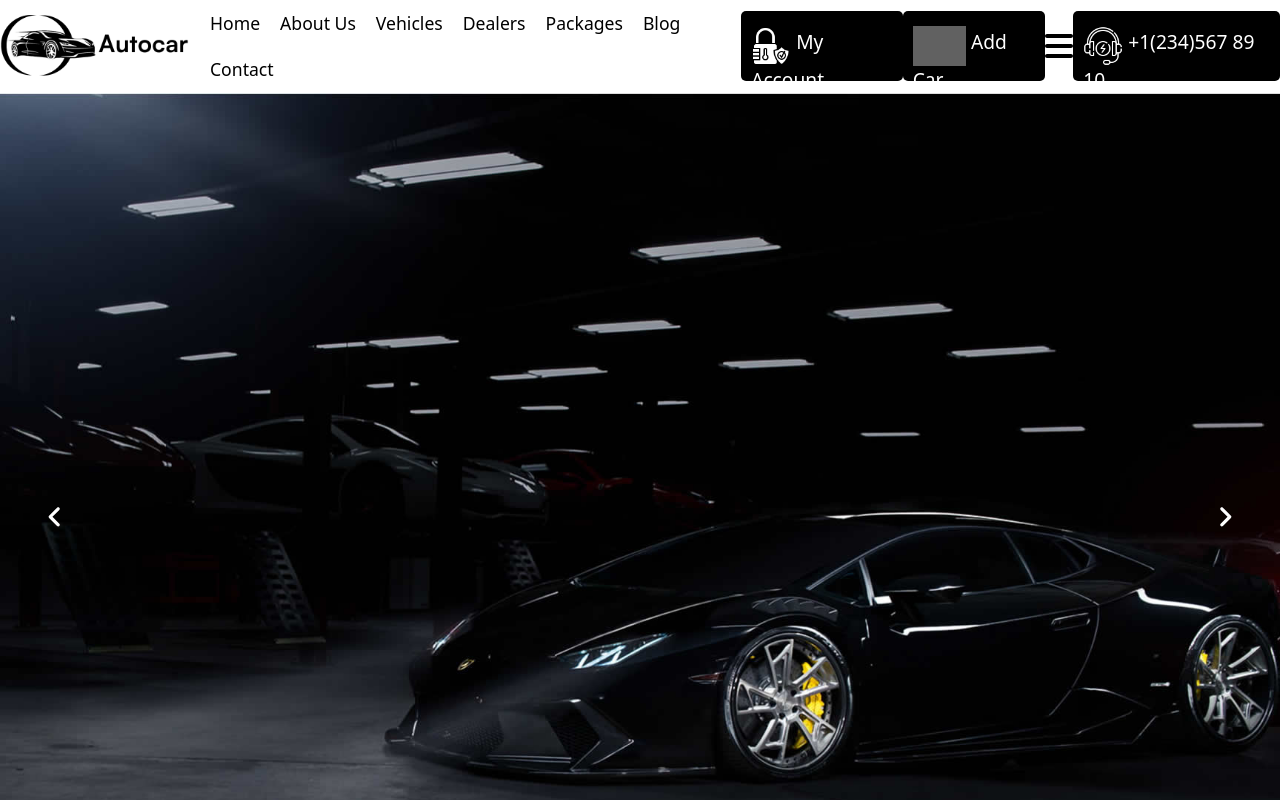
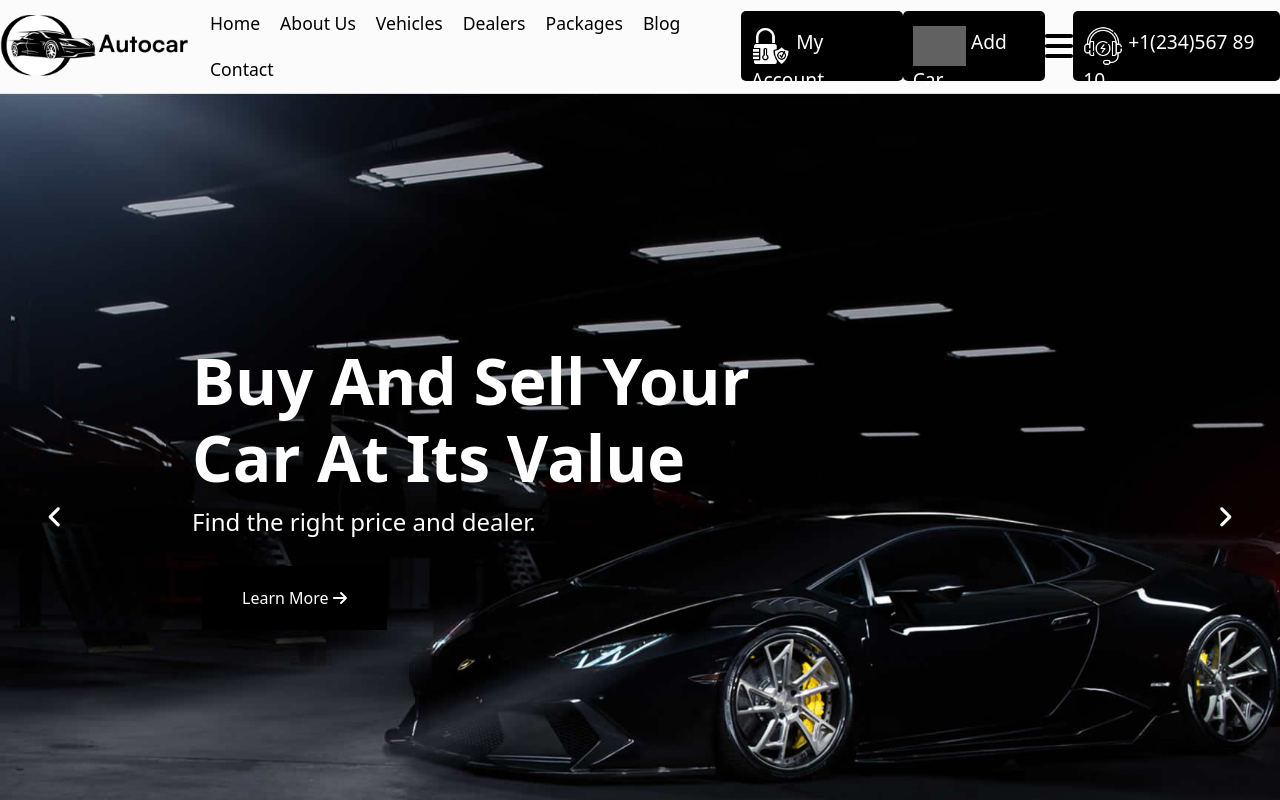
Before and after one commit to lorenzodisanto/proj-html-vuejs, a Vue app: page / in a window 1280 px wide. Shown: the top 800 px of the page. Built offline with nearby package versions, Linux system fonts and the light colour scheme; grey boxes are pictures that could not be loaded.

Commit message:
feat: add style

```diff
--- a/src/components/AppHeader.vue
+++ b/src/components/AppHeader.vue
@@ -41,7 +41,7 @@ export default {
 <style lang="scss" scoped>
 @use "../styles/partials/variables" as *;
 header {
-  background-color: $white;
+  background-color: $bg-color;
   color: $black;
   display: flex;
   justify-content: center;
--- a/src/components/sections/AppArticles.vue
+++ b/src/components/sections/AppArticles.vue
@@ -47,21 +47,24 @@ export default {
   <section>
     <div class="container">
       <div class="title">
+        <div class="thumbup">
+          <img src="../../assets/img/thumbup2.jpg" alt="" />
+        </div>
         <h3>Resent Articles</h3>
         <p>Useful indormation about car.</p>
       </div>
       <div class="row">
         <div class="col" v-for="article in articles">
-          <div class="box-article">
+          <div class="box">
             <div>
               <img :src="buildImagePath(article.image)" alt="" />
               <p>{{ article.date }}</p>
               <h5>{{ article.name }}</h5>
               <p>{{ article.text }}</p>
             </div>
-            <div class="btn-container">
-              <div class="btn-more">
-                <p>More</p>
+            <div class="touch-container">
+              <div class="touch touch-black">
+                <span>More</span>
               </div>
             </div>
           </div>
@@ -75,40 +78,34 @@ export default {
 @use "../../styles/partials/variables" as *;
 
 section {
-  background-color: #fbfbfb;
-  padding: 100px;
+  background-color: $bg-color;
+  margin-bottom: 50px;
 
   .title {
-    text-align: center;
-  }
+    display: flex;
+    flex-direction: column;
+    align-items: center;
 
-  .box-article {
-    padding: 30px;
-    font-size: 0.9rem;
-    background-color: $white;
-    border-radius: 10px;
-    box-shadow: 1px 2px 5px #dcdbdb;
-    img {
-      width: 100%;
-    }
-
-    .btn-container {
+    .thumbup {
+      background-color: $black;
+      margin-top: 40px;
+      padding: 10px;
+      width: 110px;
+      height: 110px;
       display: flex;
       justify-content: center;
+      align-items: center;
+      border-radius: 50%;
+
+      img {
+        height: 75px;
+      }
     }
-
-    .btn-more {
-      background-color: $black;
-      width: 120px;
-      height: 60px;
-      line-height: 35px;
-      vertical-align: middle;
-      color: $white;
-      text-align: center;
-      padding: 10px;
-      font-weight: 500;
-      cursor: pointer;
-    }
+  }
+  .box {
+    font-size: 0.9rem;
+    border-radius: 10px;
+    padding: 30px;
   }
 }
 </style>
--- a/src/components/sections/AppHero.vue
+++ b/src/components/sections/AppHero.vue
@@ -42,6 +42,17 @@ export default {
       <div class="carousel-container">
         <div class="slides">
           <img :src="buildImagePath(slides[activeSlide])" alt="" />
+          <div class="text">
+            <h2>Buy And Sell Your Car At Its Value</h2>
+            <p>Find the right price and dealer.</p>
+            <div class="touch-container">
+              <div class="touch touch-black">
+                <span
+                  >Learn More <font-awesome-icon icon="fa-solid fa-arrow-right"
+                /></span>
+              </div>
+            </div>
+          </div>
         </div>
         <div class="arrow-next" @click="nextClick()">
           <font-awesome-icon icon="fa-solid fa-angle-right" />
@@ -61,15 +72,37 @@ export default {
   display: flex;
   justify-content: center;
   align-items: center;
+  color: $white;
 
   .carousel-container {
     width: 100%;
     position: relative;
 
-    .slides img {
-      width: 100%;
-      height: 800px;
-      object-fit: cover;
+    .slides {
+      position: relative;
+
+      img {
+        width: 100%;
+        height: 800px;
+        object-fit: cover;
+      }
+
+      .text {
+        position: absolute;
+        width: 600px;
+        top: 250px;
+        left: 15%;
+        h2 {
+          font-size: 4rem;
+        }
+
+        p {
+          font-size: 1.5rem;
+        }
+        .touch-container {
+          justify-content: flex-start;
+        }
+      }
     }
 
     .arrow-next,
--- a/src/components/sections/AppOpinions.vue
+++ b/src/components/sections/AppOpinions.vue
@@ -43,15 +43,19 @@ export default {
   <section>
     <div class="container">
       <div class="title">
+        <img src="../../assets/img/thumbup1.jpg" alt="" />
         <h3>We Are Our Customers Saying?</h3>
-        <p>Opinions from our happy customers</p>
+        <p>Opinions from our happy customers.</p>
       </div>
       <div class="row">
         <div class="col" v-for="testimonial in testimonials">
-          <div class="card">
+          <div class="box">
             <p>{{ testimonial.text }}</p>
             <img :src="buildImagePath(testimonial.image)" alt="" />
             <p>{{ testimonial.name }}</p>
+            <div class="box-decoration">
+              <font-awesome-icon icon="fa-solid fa-quote-right" />
+            </div>
           </div>
         </div>
       </div>
@@ -65,24 +69,36 @@ export default {
 section {
   background-image: url(../../assets/img/comment-bg-autocar.jpg);
   text-align: center;
-  padding: 100px;
+  padding-bottom: 50px;
 
   .title {
     color: $white;
-    padding: 30px;
+    padding: 40px;
+
+    img {
+      margin: 20px;
+    }
   }
-
-  .card {
-    color: $black;
+  .box {
     padding: 50px 30px;
-    display: flex;
-    flex-direction: column;
-    align-items: center;
+    border-radius: 10px;
+    position: relative;
+    z-index: 0;
 
     img {
       width: 100px;
       margin: 25px;
     }
+
+    .box-decoration {
+      position: absolute;
+      top: 15%;
+      left: 40%;
+      transform: rotate(10deg);
+      font-size: 5rem;
+      color: #edebf6;
+      z-index: -1;
+    }
   }
 }
 </style>
```
